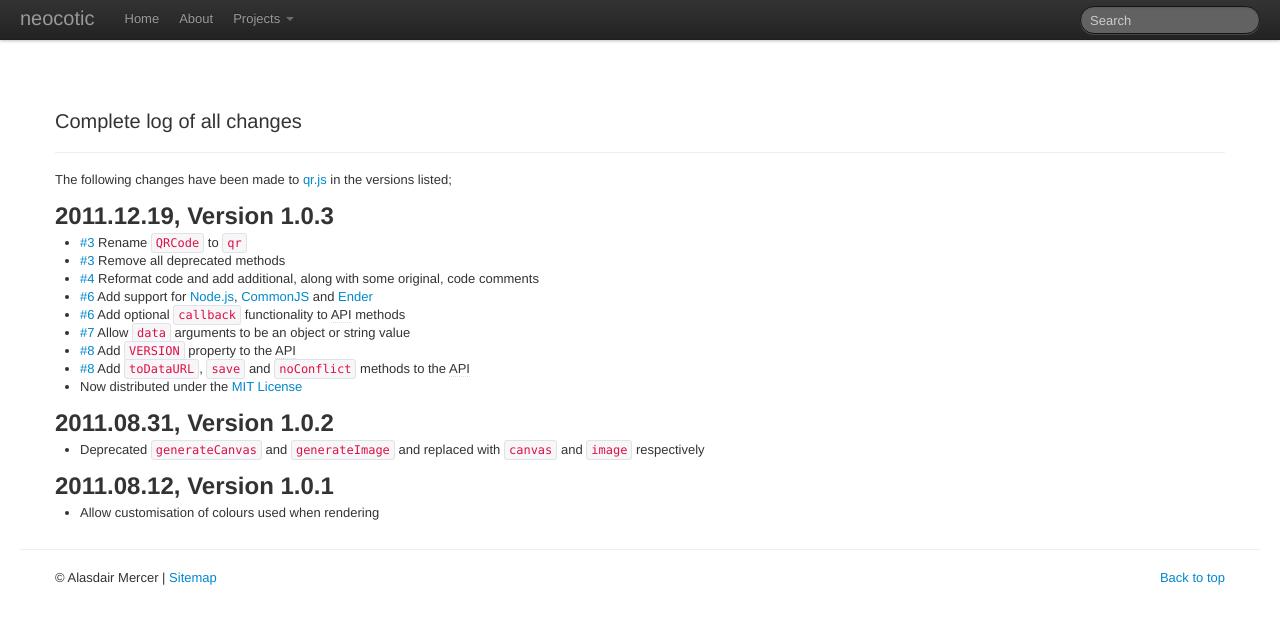
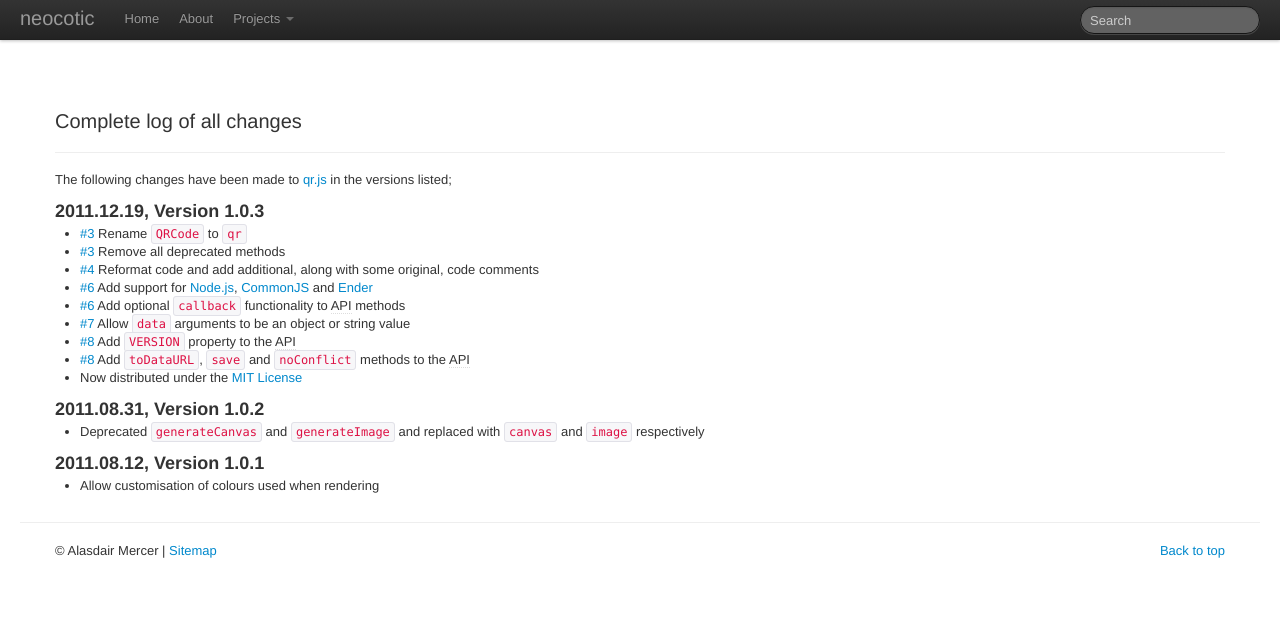
Before and after one commit to luckypoem11/luckypoem11.github.com, a Jekyll site: the page built from qr.js/changes.html, in a window 1280 px wide. Shown: the top 624 px of the page. Built offline with Jekyll 4.4.1, drawn with Linux system fonts in a browser that asks for light colours; nearby versions of some CDN libraries.

Commit message:
fixed inconsistent header sizes on change log pages

```diff
--- a/mor.js/changes.html
+++ b/mor.js/changes.html
@@ -10,7 +10,7 @@ keywords: morse, code, morjs, encode, decode, javascript, library, historical, c
   The following changes have been made to <a href="/mor.js">mor.js</a> in the versions
   listed;
 </p>
-<h2><a name="1.0.2"></a>2011.12.17, Version 1.0.2</h2>
+<h3><a name="1.0.2"></a>2011.12.17, Version 1.0.2</h3>
 <ul>
   <li>
     <a href="https://github.com/neocotic/mor.js/issues/1">#1</a>: Add support for
@@ -22,7 +22,7 @@ keywords: morse, code, morjs, encode, decode, javascript, library, historical, c
     versions of the internal <code>chars</code> and <code>modes</code> variables
   </li>
 </ul>
-<h2><a name="1.0.1"></a>2011.11.10, Version 1.0.1</h2>
+<h3><a name="1.0.1"></a>2011.11.10, Version 1.0.1</h3>
 <ul>
   <li>
     Add support for <a href="http://nodejs.org">Node.js</a>, <a href="http://commonjs.org">CommonJS</a>
--- a/qr.js/changes.html
+++ b/qr.js/changes.html
@@ -10,7 +10,7 @@ keywords: qr, code, qrcode, generator, javascript, library, historical, changes,
   The following changes have been made to <a href="/qr.js">qr.js</a> in the versions
   listed;
 </p>
-<h2><a name="1.0.3"></a>2011.12.19, Version 1.0.3</h2>
+<h3><a name="1.0.3"></a>2011.12.19, Version 1.0.3</h3>
 <ul>
   <li>
     <a href="https://github.com/neocotic/qr.js/issues/3">#3</a> Rename <code>QRCode</code>
@@ -50,14 +50,14 @@ keywords: qr, code, qrcode, generator, javascript, library, historical, changes,
     Now distributed under the <a href="http://en.wikipedia.org/wiki/MIT_License">MIT License</a>
   </li>
 </ul>
-<h2><a name="1.0.2"></a>2011.08.31, Version 1.0.2</h2>
+<h3><a name="1.0.2"></a>2011.08.31, Version 1.0.2</h3>
 <ul>
   <li>
     Deprecated <code>generateCanvas</code> and <code>generateImage</code> and replaced
     with <code>canvas</code> and <code>image</code> respectively
   </li>
 </ul>
-<h2><a name="1.0.1"></a>2011.08.12, Version 1.0.1</h2>
+<h3><a name="1.0.1"></a>2011.08.12, Version 1.0.1</h3>
 <ul>
   <li>Allow customisation of colours used when rendering</li>
 </ul>
```
